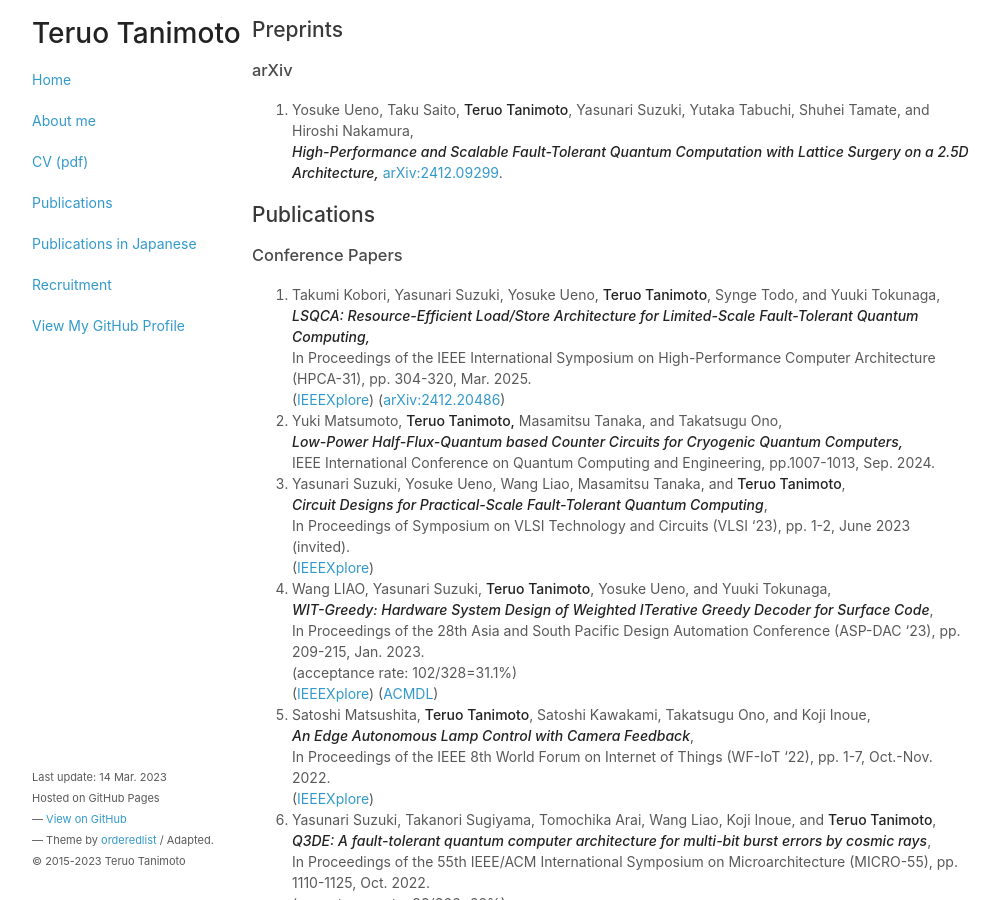
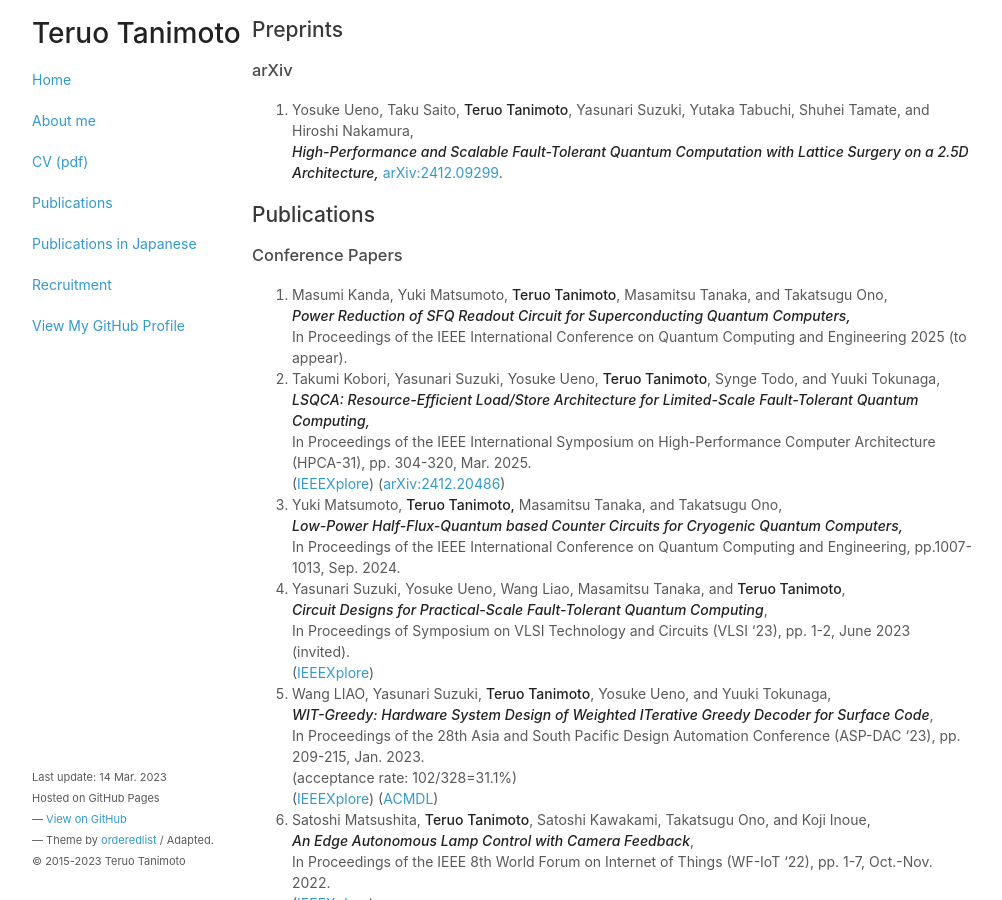
Before and after one commit to teruo41/teruo41.github.io, a Jekyll site: the page built from pubse.md, in a window 1280 px wide and 900 px high. Shown: the whole window, without its empty margins (138-1140 px from the left). Built offline with Jekyll 4.4.1, drawn with Linux system fonts in a browser that asks for light colours.

Commit message:
Update pubse.md

```diff
--- a/pubse.md
+++ b/pubse.md
@@ -15,6 +15,10 @@ title: Publications
 
 ### Conference Papers
 
+0. Masumi Kanda, Yuki Matsumoto, __Teruo Tanimoto__, Masamitsu Tanaka, and Takatsugu Ono,
+   ***Power Reduction of SFQ Readout Circuit for Superconducting Quantum Computers,***
+   In Proceedings of the IEEE International Conference on Quantum Computing and Engineering 2025 (to appear).
+
 0. Takumi Kobori, Yasunari Suzuki, Yosuke Ueno, __Teruo Tanimoto__, Synge Todo, and Yuuki Tokunaga,
    ***LSQCA: Resource-Efficient Load/Store Architecture for Limited-Scale Fault-Tolerant Quantum Computing,***
    In Proceedings of the IEEE International Symposium on High-Performance Computer Architecture (HPCA-31), pp. 304-320, Mar. 2025.
@@ -23,7 +27,7 @@ title: Publications
 
 0. Yuki Matsumoto, __Teruo Tanimoto,__ Masamitsu Tanaka, and Takatsugu Ono,
    ***Low-Power Half-Flux-Quantum based Counter Circuits for Cryogenic Quantum Computers,***
-   IEEE International Conference on Quantum Computing and Engineering, pp.1007-1013, Sep. 2024.
+   In Proceedings of the IEEE International Conference on Quantum Computing and Engineering, pp.1007-1013, Sep. 2024.
 
 0. Yasunari Suzuki, Yosuke Ueno, Wang Liao, Masamitsu Tanaka, and __Teruo Tanimoto__,
    ***Circuit Designs for Practical-Scale Fault-Tolerant Quantum Computing***,
```
